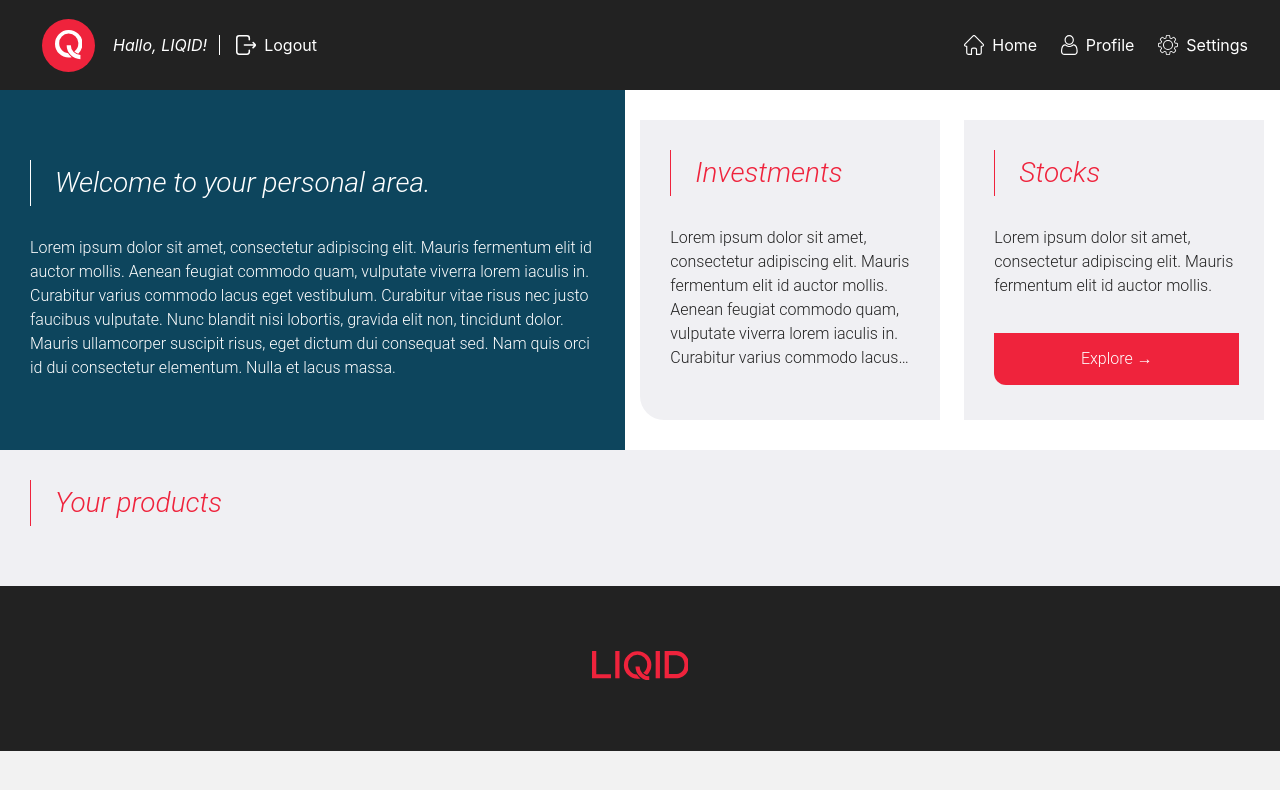
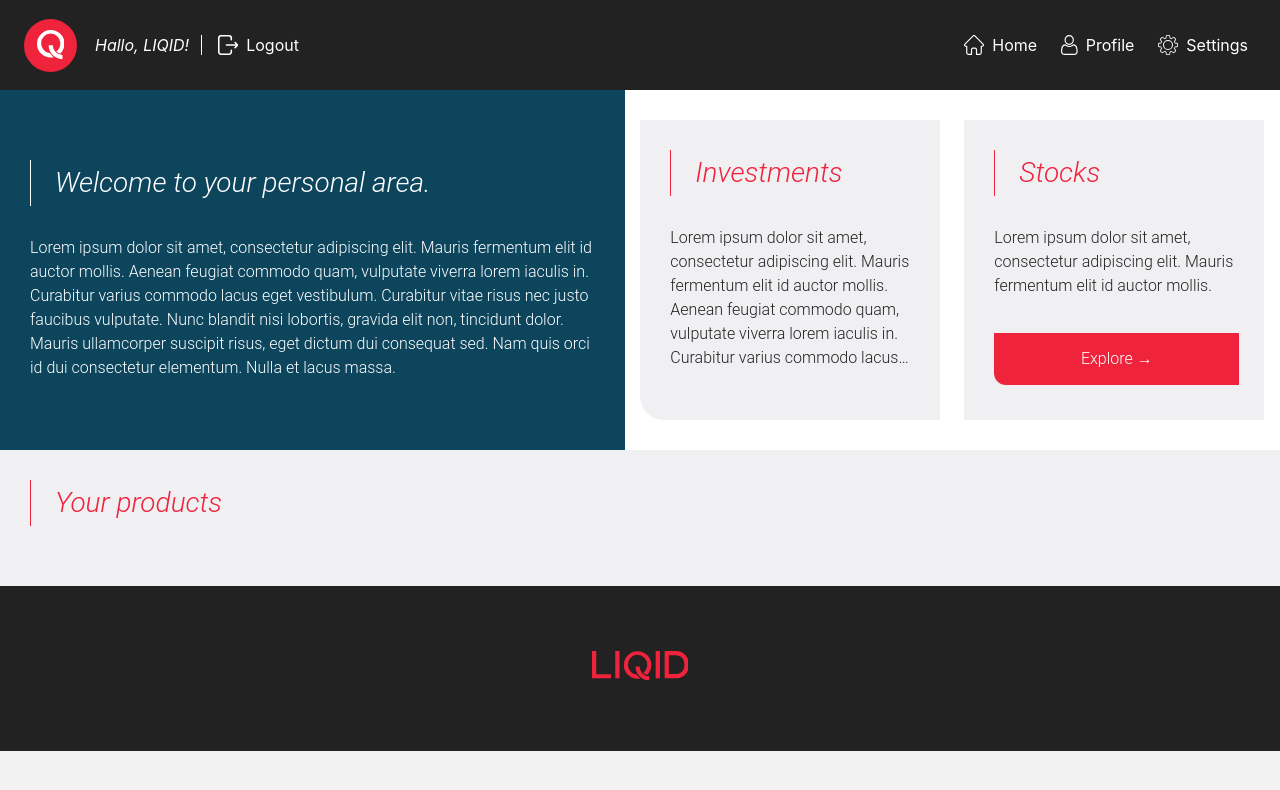
Before and after one commit to khaledrakhisi/D3-Chart, a React (Create React App) app: page / in a window 1280 px wide. Shown: the top 790 px of the page. Built offline with nearby package versions, Linux system fonts and the light colour scheme.

Commit message:
styleing done

```diff
--- a/src/components/Menu.tsx
+++ b/src/components/Menu.tsx
@@ -8,18 +8,25 @@
 import classes from "./Menu.module.scss";
 
 export const Menu = () => {
+  const logoutButtonHandle = () => {
+    // todo: logout actions
+  };
   return (
     <menu>
-      <NavLink className={`${classes.menuitem} ${classes.logout}`} to="/">
+      <NavLink
+        className={`${classes.menuitem} ${classes.logout}`}
+        onClick={logoutButtonHandle}
+        to="/"
+      >
         <ExitIcon className={classes.icon} /> Logout
       </NavLink>
       <NavLink className={classes.menuitem} to="/">
         <HomeIcon className={classes.icon} /> Home
       </NavLink>
-      <NavLink className={classes.menuitem} to="/">
+      <NavLink className={classes.menuitem} to="/profile">
         <UserIcon className={classes.icon} /> Profile
       </NavLink>
-      <NavLink className={classes.menuitem} to="/">
+      <NavLink className={classes.menuitem} to="/settings">
         <SettingsIcon className={classes.icon} /> Settings
       </NavLink>
     </menu>
--- a/src/components/MenuItem.module.scss
+++ /dev/null
@@ -1,6 +0,0 @@
-.menuitem{
-    display: flex;
-    justify-content: center;
-    align-items: center;
-    margin: 0 8px;
-}
--- a/src/components/NavBar.module.scss
+++ b/src/components/NavBar.module.scss
@@ -1,7 +1,5 @@
 .navBar {
     display: flex;
-    // flex-direction: column;
-    // align-items: flex-start;
 
     color: #fff;
 
@@ -12,7 +10,6 @@
 
         font-style: italic;
 
-        margin-left: 18px;
         z-index: 3;
 
         span{
@@ -46,37 +43,6 @@
         }
     }
 
-    // menu {
-    //     display: none;
-    //     width: 100%;
-
-    //     .menuitem {
-    //         display: flex;
-    //         justify-content: center;
-    //         align-items: center;
-
-    //         margin: 0 8px;
-
-    //         .icon {
-    //             margin: 0 8px;
-    //             fill:#fff;
-    //         }
-    //         &:hover, &:hover .icon {
-    //             color: #EF233C;
-    //             fill: #EF233C;
-    //         }
-    //     }
-    //     .logout{
-    //             margin-right: auto;
-    //     }
-
-    //     @media (min-width: 768px) {
-    //         display: flex;
-    //         justify-content: flex-end;
-    //         align-items: center;
-    //     }
-    // }
-
     @media (min-width: 768px) {
         flex-direction: row;
         align-items: center;
--- a/src/scss/_global.scss
+++ b/src/scss/_global.scss
@@ -10,7 +10,7 @@
   //light theme
   --bgc: #f2f2f2;
   --card-bgc: #f9f9fa;
-  --text-color: #424750;
+  --text-color: #fff;
   //light theme status
   --approved-bgc: rgba(86, 240, 0, 0.3);
   --approved-textColor: #246500;
@@ -20,7 +20,7 @@
   --rejected-textColor: #9d0e0e;
 
   /* ****Font family**** */
-  --fontFamily: "Poppins", "Roboto", sans-serif;
+  --fontFamily: Roboto;
 }
 html[theme="dark"] {
   //dark theme
@@ -35,10 +35,6 @@
   --pending-textColor: #a5e9ff;
   --rejected-bgc: rgba(255, 56, 56, 0.3);
   --rejected-textColor: #f2bebe;
-}
-
-html[dir="rtl"] {
-  --fontFamily: iranyekan, "IRANSans", "Tahoma";
 }
 
 //reset
@@ -66,6 +62,7 @@
 }
 
 input,
+button,
 select {
   font-family: inherit;
   color: inherit;
@@ -118,54 +115,54 @@
   }
 }
 
-.title {
-  font-size: $fontSizeHeadlineSmall;
-  font-weight: 700;
-  line-height: 2em;
-  margin-bottom: 2rem;
-}
+// .title {
+//   font-size: $fontSizeHeadlineSmall;
+//   font-weight: 700;
+//   line-height: 2em;
+//   margin-bottom: 2rem;
+// }
 
-.subTitle {
-  font-size: 18px;
-  margin-bottom: 1rem;
-}
+// .subTitle {
+//   font-size: 18px;
+//   margin-bottom: 1rem;
+// }
 
-.status {
-  display: inline-block;
-  padding: 2px 10px;
-  text-align: center;
-  font-size: 10px;
-  border-radius: $largeBorderRadius;
-}
-.approved {
-  background-color: var(--approved-bgc);
-  color: var(--approved-textColor);
-}
+// .status {
+//   display: inline-block;
+//   padding: 2px 10px;
+//   text-align: center;
+//   font-size: 10px;
+//   border-radius: $largeBorderRadius;
+// }
+// .approved {
+//   background-color: var(--approved-bgc);
+//   color: var(--approved-textColor);
+// }
 
-.pending {
-  background-color: var(--pending-bgc);
-  color: var(--pending-textColor);
-}
+// .pending {
+//   background-color: var(--pending-bgc);
+//   color: var(--pending-textColor);
+// }
 
-.rejected {
-  background-color: var(--rejected-bgc);
-  color: var(--rejected-textColor);
-}
+// .rejected {
+//   background-color: var(--rejected-bgc);
+//   color: var(--rejected-textColor);
+// }
 
-.ltr {
-  direction: ltr;
-  text-align: left;
-}
+// .ltr {
+//   direction: ltr;
+//   text-align: left;
+// }
 
-.rtl {
-  font-family: iranyekan, "IRANSans", "Tahoma";
-  direction: rtl;
-  text-align: right;
-}
+// .rtl {
+//   font-family: iranyekan, "IRANSans", "Tahoma";
+//   direction: rtl;
+//   text-align: right;
+// }
 
-.error {
-  color: var(--rejected-textColor);
-}
+// .error {
+//   color: var(--rejected-textColor);
+// }
 
 @include tablet {
   .topNav_left_menu_open {
```
Also changed, not shown: src/components/MenuItem.tsx (deleted, +0 -18 lines), src/components/Menu.module.scss (line endings or trailing spaces).
